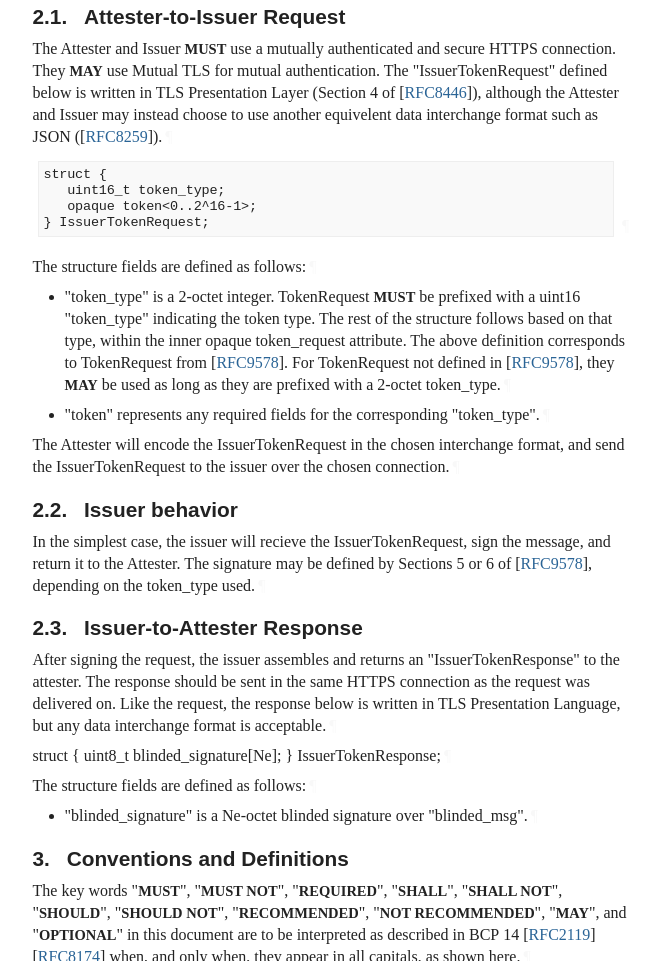
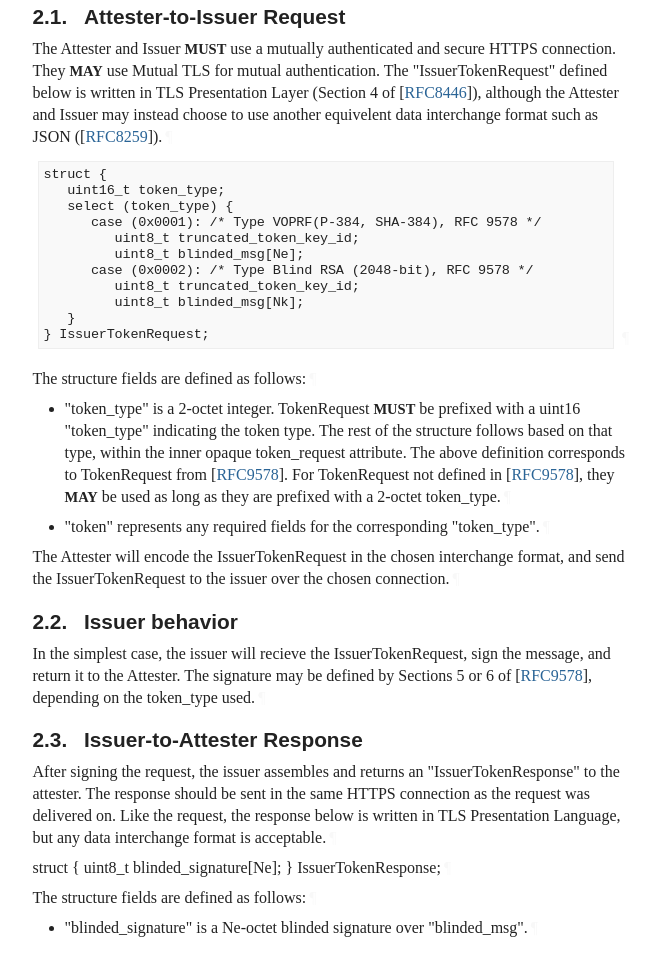
Before and after one commit to smhendrickson/draft-hendrickson-pp-attesterissuer, a plain HTML site: page flexible-tokens/draft-hendrickson-pp-attesterissuer.html in a window 1280 px wide. Shown: the part 2068-3029 px from the top of the page, without its empty margins (92-750 px from the left). Drawn offline with Linux system fonts and the light colour scheme; a web font is replaced by a local one.

Commit message:
Script updating gh-pages from e051734. [ci skip]

```diff
--- a/flexible-tokens/draft-hendrickson-pp-attesterissuer.html
+++ b/flexible-tokens/draft-hendrickson-pp-attesterissuer.html
@@ -1339,7 +1339,14 @@ another equivelent data interchange format such as JSON (<span>[<a href="#RFC825
 <pre>
 struct {
    uint16_t token_type;
-   opaque token&lt;0..2^16-1&gt;;
+   select (token_type) {
+      case (0x0001): /* Type VOPRF(P-384, SHA-384), RFC 9578 */
+         uint8_t truncated_token_key_id;
+         uint8_t blinded_msg[Ne];
+      case (0x0002): /* Type Blind RSA (2048-bit), RFC 9578 */
+         uint8_t truncated_token_key_id;
+         uint8_t blinded_msg[Nk];
+   }
 } IssuerTokenRequest;
 </pre><a href="#section-2.1-2" class="pilcrow">¶</a>
 </div>
```
Also changed, not shown: flexible-tokens/draft-hendrickson-pp-attesterissuer.txt.
